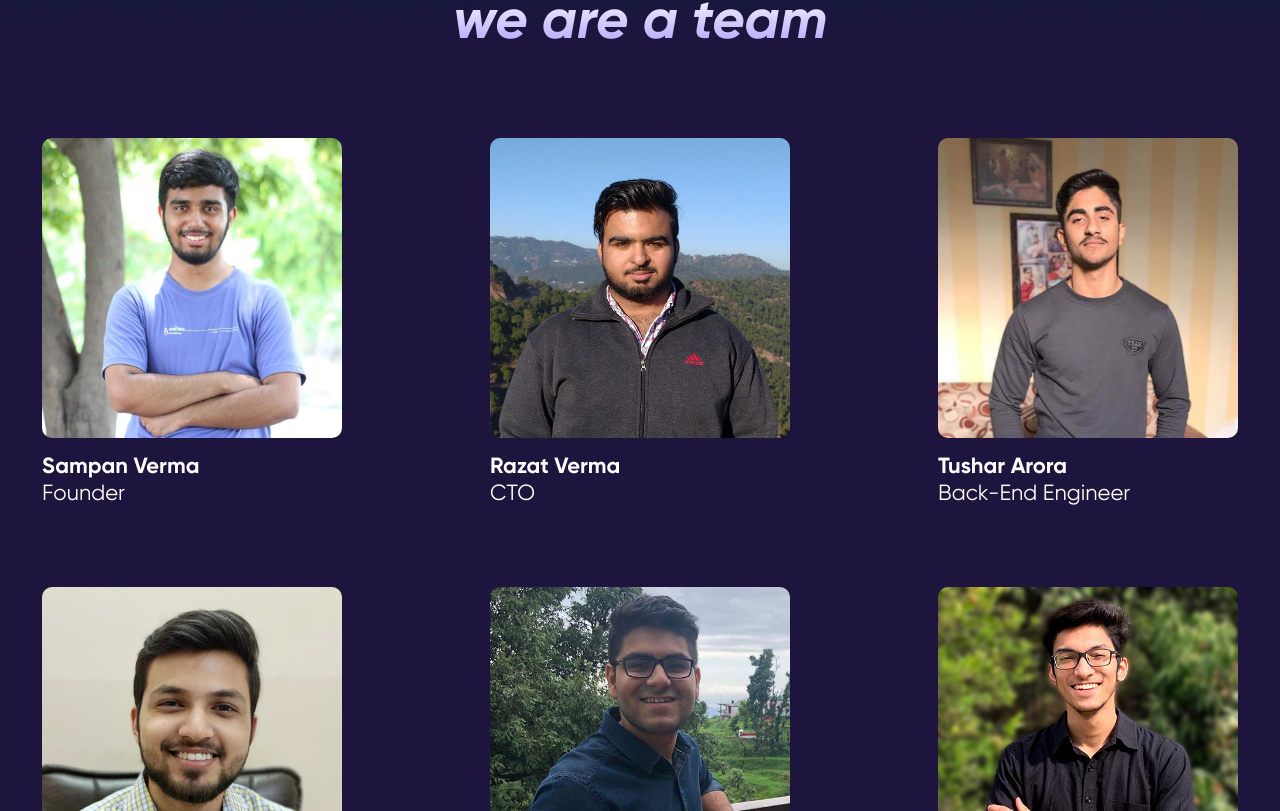
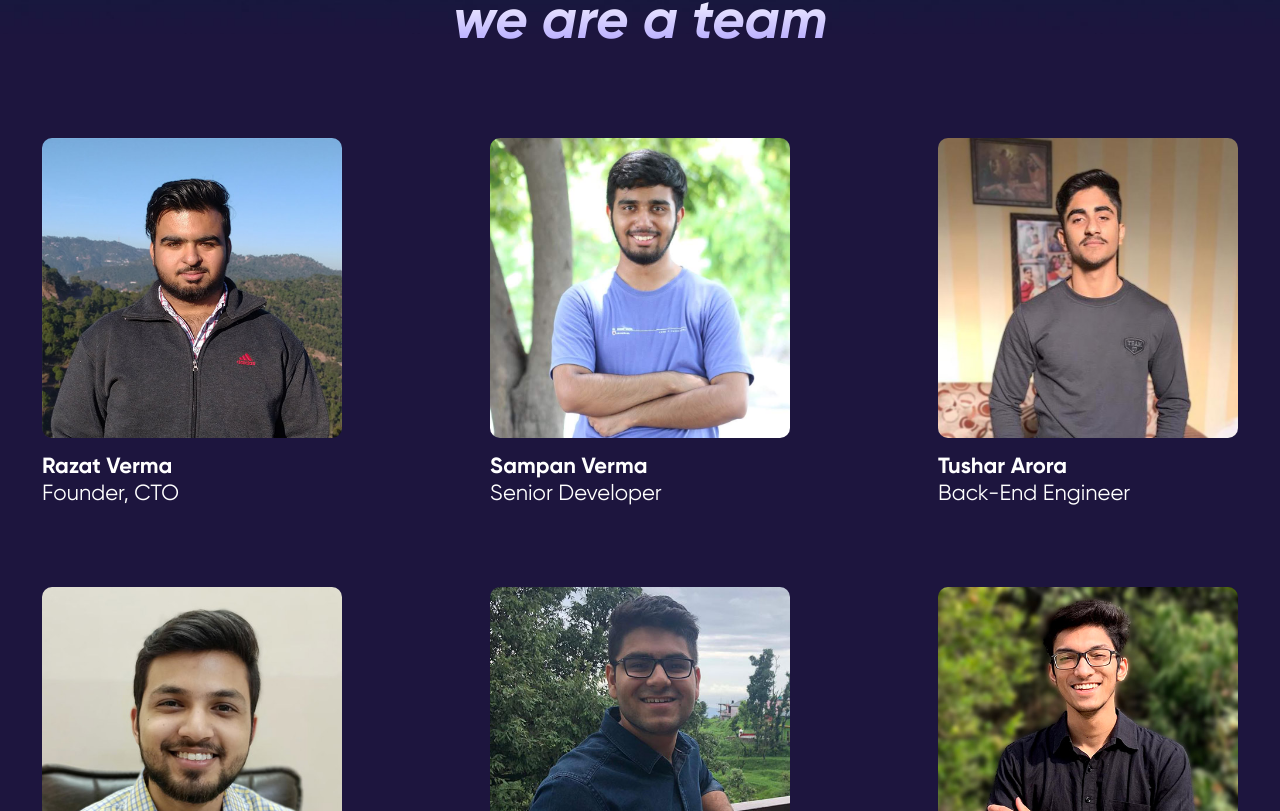
Before and after one commit to electrobyteco/electrobyteco, a React (Create React App) app: page / in a window 1280 px wide. Shown: the part 3729-4540 px from the top of the page. Built offline with nearby package versions, Linux system fonts and the light colour scheme; what contentful-management would draw is missing.

Commit message:
Updated founder

```diff
--- a/src/components/footer.js
+++ b/src/components/footer.js
@@ -6,7 +6,7 @@ import Logo from "../images/logo-white.svg";
 import IconFacebook from "../images/social/facebook.svg";
 import IconInstagram from "../images/social/instagram.svg";
 import IconLinkedin from "../images/social/linkedin.svg";
-import IconPinterest from "../images/social/pinterest.svg";
+// import IconPinterest from "../images/social/pinterest.svg";
 import IconYoutube from "../images/social/youtube.svg";
 import IconTwitter from "../images/social/twitter.svg";
 
--- a/src/pages/home/team.js
+++ b/src/pages/home/team.js
@@ -103,12 +103,16 @@ function Team() {
       <Section.Heading>We are a team</Section.Heading>
       <Section.Body>
         <People>
-          <Person name="Sampan Verma" category="Founder" image={ImageSampan} />
           <Person
             name="Razat Verma"
-            category="CTO"
+            category="Founder, CTO"
             image={ImageRazat}
             link="http://razat.me"
+          />
+          <Person
+            name="Sampan Verma"
+            category="Senior Developer"
+            image={ImageSampan}
           />
           <Person
             name="Tushar Arora"
@@ -122,7 +126,6 @@ function Team() {
             image={ImageManik}
             link="http://manikagnish.com"
           />
-
           <Person
             name="Lakshay Chabbra"
             category="Front-End Developer"
@@ -135,20 +138,20 @@ function Team() {
             image={ImageNikhil}
             link="http://nikhilkaushal.in"
           />
-          {/*
+
           <Person
             name="Prabhjot Dhillon"
             category="Engineer"
             image={ImagePrabhjot}
-              link="http://localhost"
+            // link="http://localhost"
           />
           <Person
             name="Mohit Mahajan"
             category="Engineer"
             image={ImageMohit}
-              link="http://localhost"
+            link="http://mohitmahajan.in"
           />
-          */}
+
           {/* <Person filler={true} /> */}
         </People>
       </Section.Body>
```
Also changed, not shown: 1 other file (tests, documents, lock files or other folders). Lines whose indentation alone changed are shown as unchanged.
